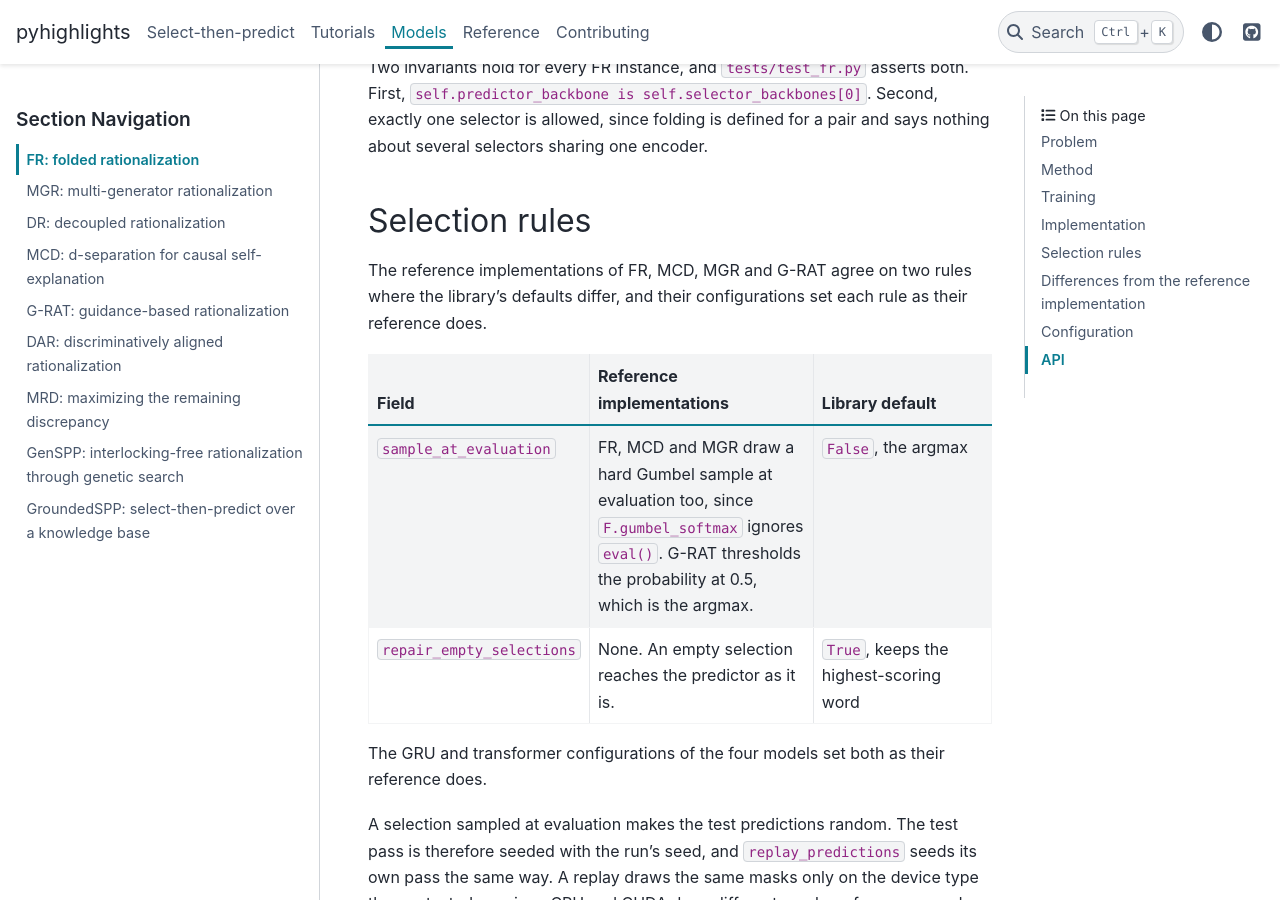
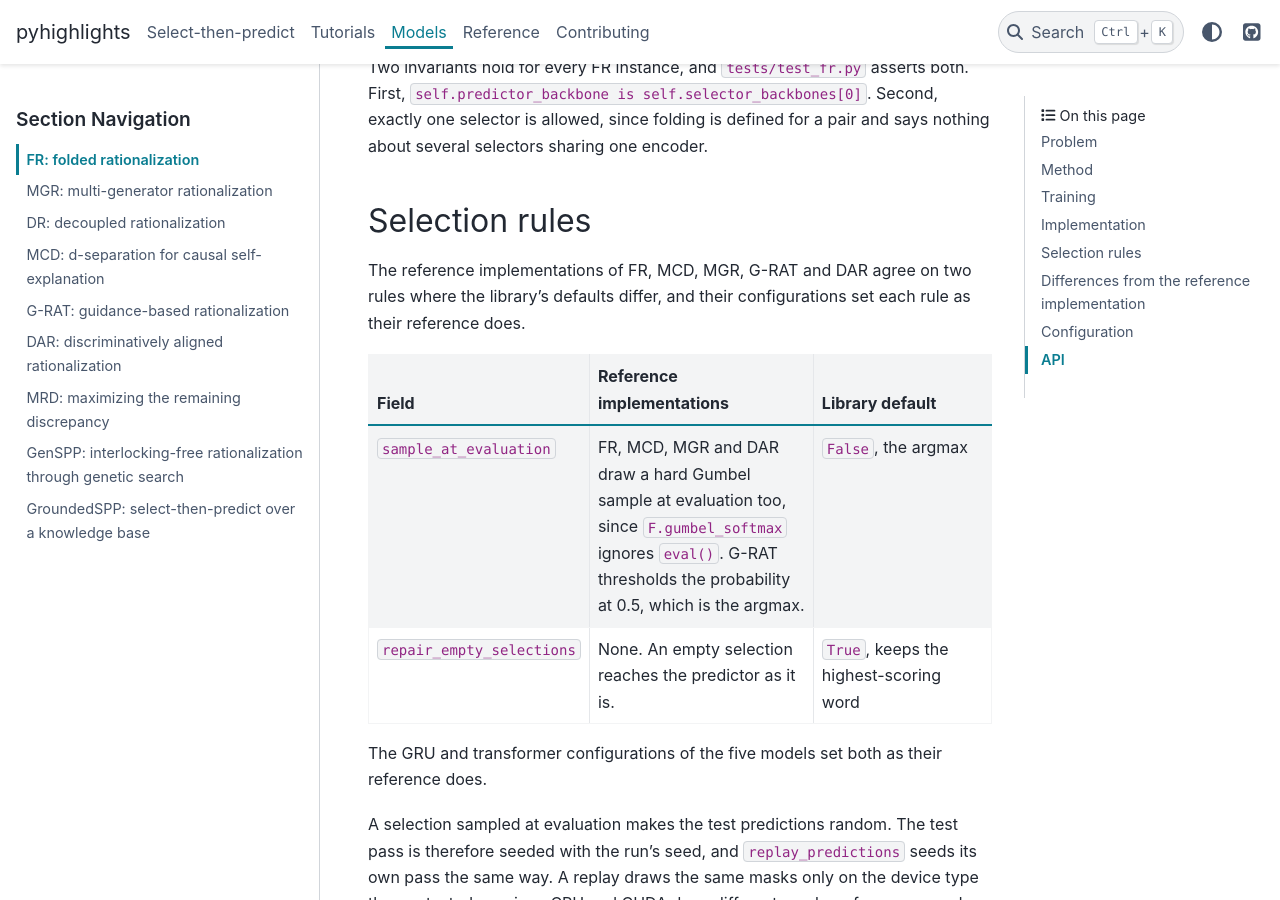
Before and after one commit to nlp-unibo/pyhighlights, a Sphinx documentation site: the page built from docsrc/source/models/fr.rst, in a window 1280 px wide and 900 px high, scrolled down 3727 px. Built offline with Sphinx 7.4.7 and the PyData theme 0.15.4, drawn with Linux system fonts in a browser that asks for light colours.

Commit message:
fix: dar selects as its reference and keeps the aligner of its lowest validation loss (#203)
* fix: dar samples at evaluation and leaves an empty selection empty

The reference implementation (jugechengzi/dar) selects with
`F.gumbel_softmax`, which ignores `eval()`, so its validation and test
masks are sampled. It never repairs an empty selection. `GRU_DAR` kept the
library defaults, the argmax and the repair. It now sets both rules as FR,
MCD and MGR do, and `TRANSFORMER_DAR` inherits them.

Co-Authored-By: Claude Opus 5.5 <noreply@anthropic.com>

* fix: dar keeps the aligner of its lowest validation loss

The aligner's pretraining kept the epoch with the highest F1 of class 1 on
the validation split, as the reference implementation does. It now keeps
the epoch with the lowest validation `aligner_loss`, averaged over
examples. The loss is what the aligner is trained on, it reads every class,
and it is what the rationalizer's checkpoints are chosen on. `dar.rst`
lists the difference from the reference.

Co-Authored-By: Claude Opus 5.5 <noreply@anthropic.com>

---------

Co-authored-by: Claude Opus 5.5 <noreply@anthropic.com>

```diff
--- a/docsrc/source/concepts/select-then-predict.rst
+++ b/docsrc/source/concepts/select-then-predict.rst
@@ -78,7 +78,7 @@ It is unbiased and it has the variance such estimators are known for, which is w
 
 The second answer is a continuous relaxation.
 The library samples the mask with a hard Gumbel-softmax during training and takes the argmax during evaluation, so the forward pass is always a genuine binary mask while the backward pass runs through the relaxation.
-A model configured with ``sample_at_evaluation`` samples during evaluation as well, as the original FR, MCD and MGR do.
+A model configured with ``sample_at_evaluation`` samples during evaluation as well, as the original FR, MCD, MGR and DAR do.
 
 .. code-block:: python
 
--- a/docsrc/source/models/fr.rst
+++ b/docsrc/source/models/fr.rst
@@ -157,7 +157,7 @@ Second, exactly one selector is allowed, since folding is defined for a pair and
 Selection rules
 ---------------
 
-The reference implementations of FR, MCD, MGR and G-RAT agree on two rules where the library's defaults differ, and their configurations set each rule as their reference does.
+The reference implementations of FR, MCD, MGR, G-RAT and DAR agree on two rules where the library's defaults differ, and their configurations set each rule as their reference does.
 
 .. list-table::
    :header-rows: 1
@@ -167,13 +167,13 @@ The reference implementations of FR, MCD, MGR and G-RAT agree on two rules where
      - Reference implementations
      - Library default
    * - ``sample_at_evaluation``
-     - FR, MCD and MGR draw a hard Gumbel sample at evaluation too, since ``F.gumbel_softmax`` ignores ``eval()``. G-RAT thresholds the probability at 0.5, which is the argmax.
+     - FR, MCD, MGR and DAR draw a hard Gumbel sample at evaluation too, since ``F.gumbel_softmax`` ignores ``eval()``. G-RAT thresholds the probability at 0.5, which is the argmax.
      - ``False``, the argmax
    * - ``repair_empty_selections``
      - None. An empty selection reaches the predictor as it is.
      - ``True``, keeps the highest-scoring word
 
-The GRU and transformer configurations of the four models set both as their reference does.
+The GRU and transformer configurations of the five models set both as their reference does.
 
 A selection sampled at evaluation makes the test predictions random.
 The test pass is therefore seeded with the run's seed, and ``replay_predictions`` seeds its own pass the same way.
```
Also changed, not shown: docsrc/source/models/dar.rst (+9 -2 lines), 5 other files.
